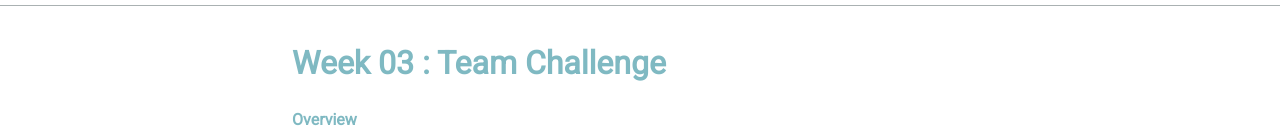
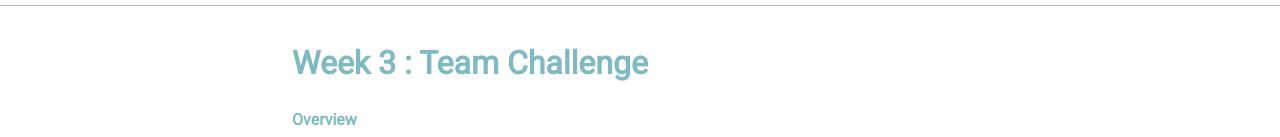
Before and after one commit to awarbler/cse210, a plain HTML site: page teamwork.html in a window 1280 px wide. Shown: the part 239-376 px from the top of the page. Drawn offline with nearby package versions, Linux system fonts and the light colour scheme; a script that the page names is missing.

Commit message:
updated notes create new file

```diff
--- a/teamwork.html
+++ b/teamwork.html
@@ -7,7 +7,7 @@
   <!-- Viewport for responsive web design -->
   <meta name="viewport" content="width=device-width, initial-scale=1.0">
   <!-- Document Title -->
-  <title> WDD 330: Anita Woodford: Portfolio</title>
+  <title> CSE 210: Anita Woodford: Portfolio</title>
   <meta name="description"
     content="WDD 330: Anita Woodford: Portfolio Assignment Website: Web Frontend Development II, at Brigham Young University - Idaho">
   <!-- link to google api  -->
@@ -46,7 +46,7 @@
   <main>
     <!-- enter header  h2 = smaller than h1 -->
     <article>
-      <h1>Week 03 : Team Challenge</h1>
+      <h1>Week 3 : Team Challenge</h1>
       <h2>Overview</h2>
       <p>
         Distributed version control is a form of version control in which the
```
Also changed, not shown: index.html (+1 -1 lines), notes.html (+1 -1 lines), week3Notes.txt.
